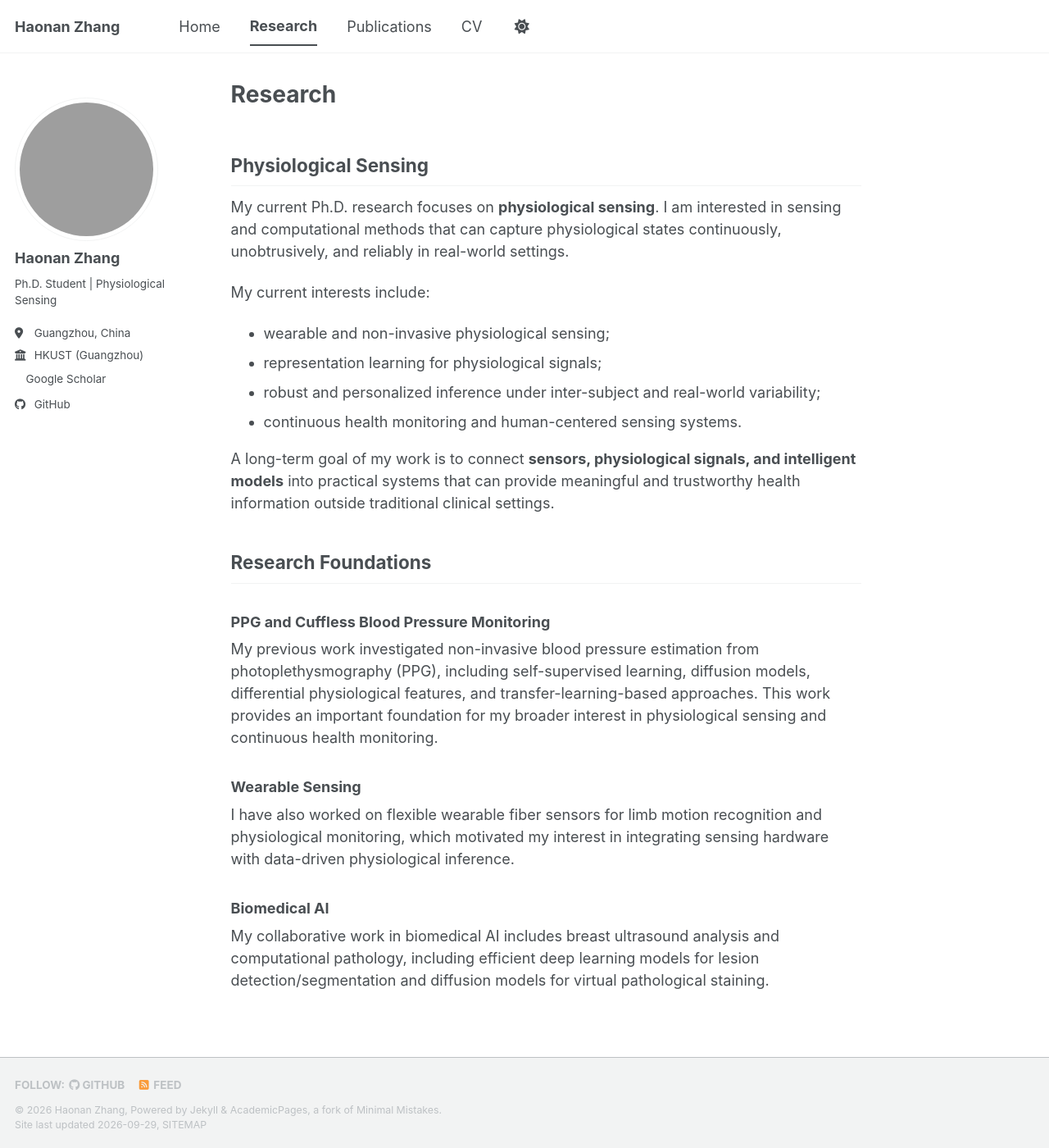
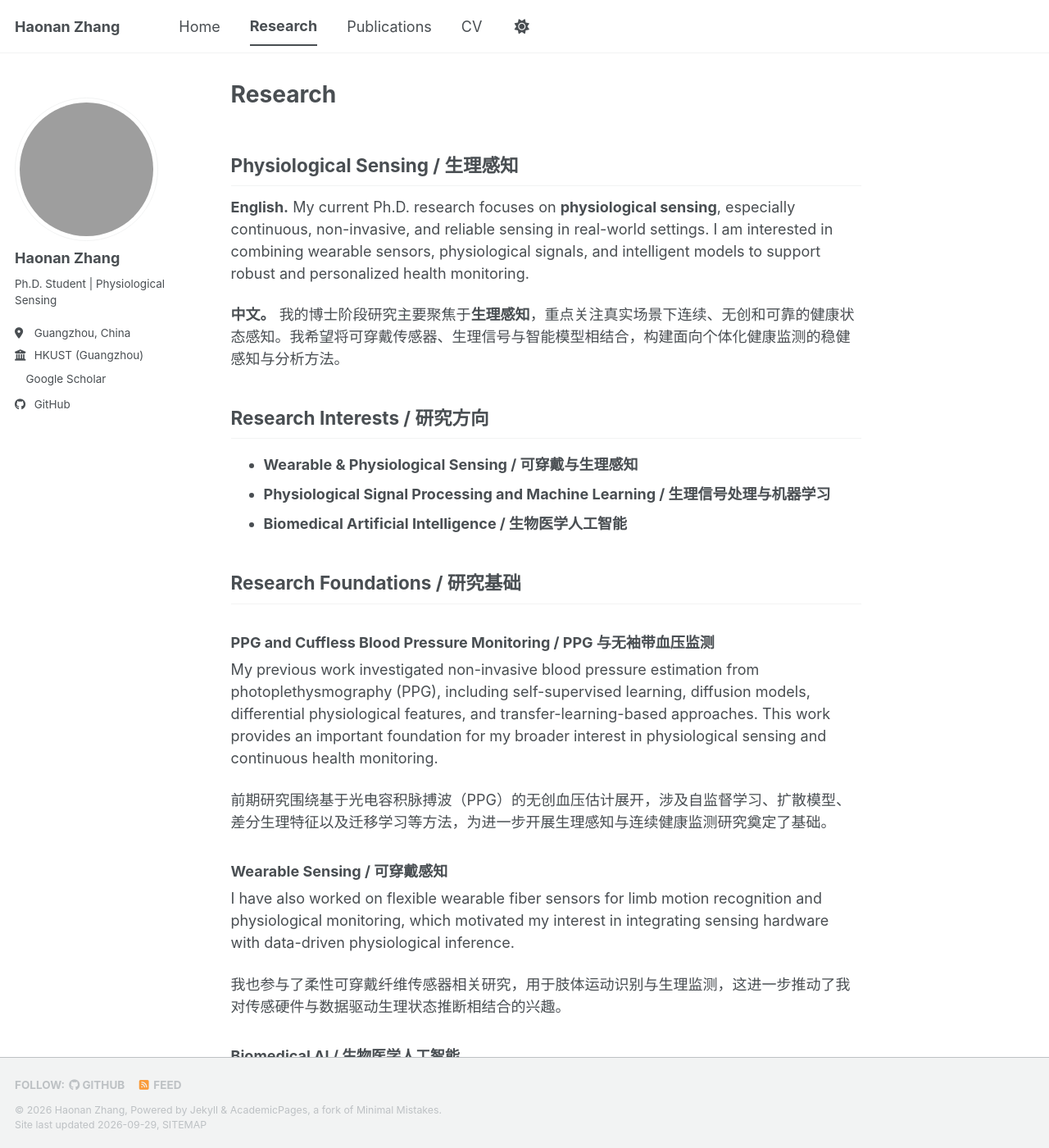
Before and after one commit to southking372/southking372.github.io, a Jekyll site: the page built from _pages/research.md, in a window 1280 px wide and 1400 px high. Shown: the whole window at 82% size. Built offline with Jekyll 4.4.1, drawn with Linux system fonts in a browser that asks for light colours; a style sheet for code colours, icons or effects is not loaded; some of the changed text lies outside the part shown; grey boxes are pictures that could not be loaded.

Commit message:
Add bilingual research page

```diff
--- a/_pages/research.md
+++ b/_pages/research.md
@@ -5,29 +5,34 @@ permalink: /research/
 author_profile: true
 ---
 
-## Physiological Sensing
+## Physiological Sensing / 生理感知
 
-My current Ph.D. research focuses on **physiological sensing**. I am interested in sensing and computational methods that can capture physiological states continuously, unobtrusively, and reliably in real-world settings.
+**English.** My current Ph.D. research focuses on **physiological sensing**, especially continuous, non-invasive, and reliable sensing in real-world settings. I am interested in combining wearable sensors, physiological signals, and intelligent models to support robust and personalized health monitoring.
 
-My current interests include:
+**中文。** 我的博士阶段研究主要聚焦于**生理感知**，重点关注真实场景下连续、无创和可靠的健康状态感知。我希望将可穿戴传感器、生理信号与智能模型相结合，构建面向个体化健康监测的稳健感知与分析方法。
 
-- wearable and non-invasive physiological sensing;
-- representation learning for physiological signals;
-- robust and personalized inference under inter-subject and real-world variability;
-- continuous health monitoring and human-centered sensing systems.
+## Research Interests / 研究方向
 
-A long-term goal of my work is to connect **sensors, physiological signals, and intelligent models** into practical systems that can provide meaningful and trustworthy health information outside traditional clinical settings.
+- **Wearable & Physiological Sensing / 可穿戴与生理感知**
+- **Physiological Signal Processing and Machine Learning / 生理信号处理与机器学习**
+- **Biomedical Artificial Intelligence / 生物医学人工智能**
 
-## Research Foundations
+## Research Foundations / 研究基础
 
-### PPG and Cuffless Blood Pressure Monitoring
+### PPG and Cuffless Blood Pressure Monitoring / PPG 与无袖带血压监测
 
 My previous work investigated non-invasive blood pressure estimation from photoplethysmography (PPG), including self-supervised learning, diffusion models, differential physiological features, and transfer-learning-based approaches. This work provides an important foundation for my broader interest in physiological sensing and continuous health monitoring.
 
-### Wearable Sensing
+前期研究围绕基于光电容积脉搏波（PPG）的无创血压估计展开，涉及自监督学习、扩散模型、差分生理特征以及迁移学习等方法，为进一步开展生理感知与连续健康监测研究奠定了基础。
+
+### Wearable Sensing / 可穿戴感知
 
 I have also worked on flexible wearable fiber sensors for limb motion recognition and physiological monitoring, which motivated my interest in integrating sensing hardware with data-driven physiological inference.
 
-### Biomedical AI
+我也参与了柔性可穿戴纤维传感器相关研究，用于肢体运动识别与生理监测，这进一步推动了我对传感硬件与数据驱动生理状态推断相结合的兴趣。
 
-My collaborative work in biomedical AI includes breast ultrasound analysis and computational pathology, including efficient deep learning models for lesion detection/segmentation and diffusion models for virtual pathological staining.
+### Biomedical AI / 生物医学人工智能
+
+My collaborative work in biomedical AI includes breast ultrasound analysis and computational pathology, including efficient deep learning models for lesion detection and segmentation, as well as diffusion models for virtual pathological staining.
+
+在生物医学人工智能方面，我参与了乳腺超声分析和计算病理相关研究，包括用于病灶检测与分割的高效深度学习模型，以及面向虚拟病理染色的扩散模型。
```
